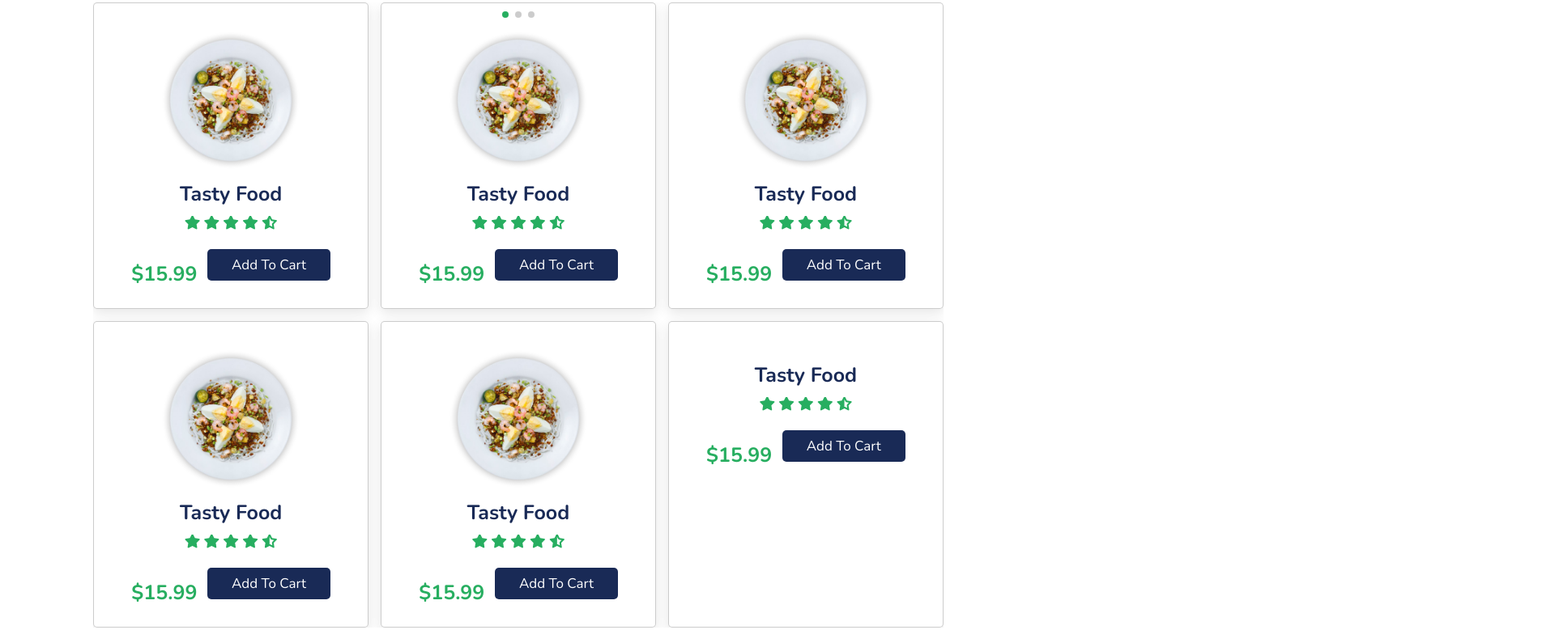
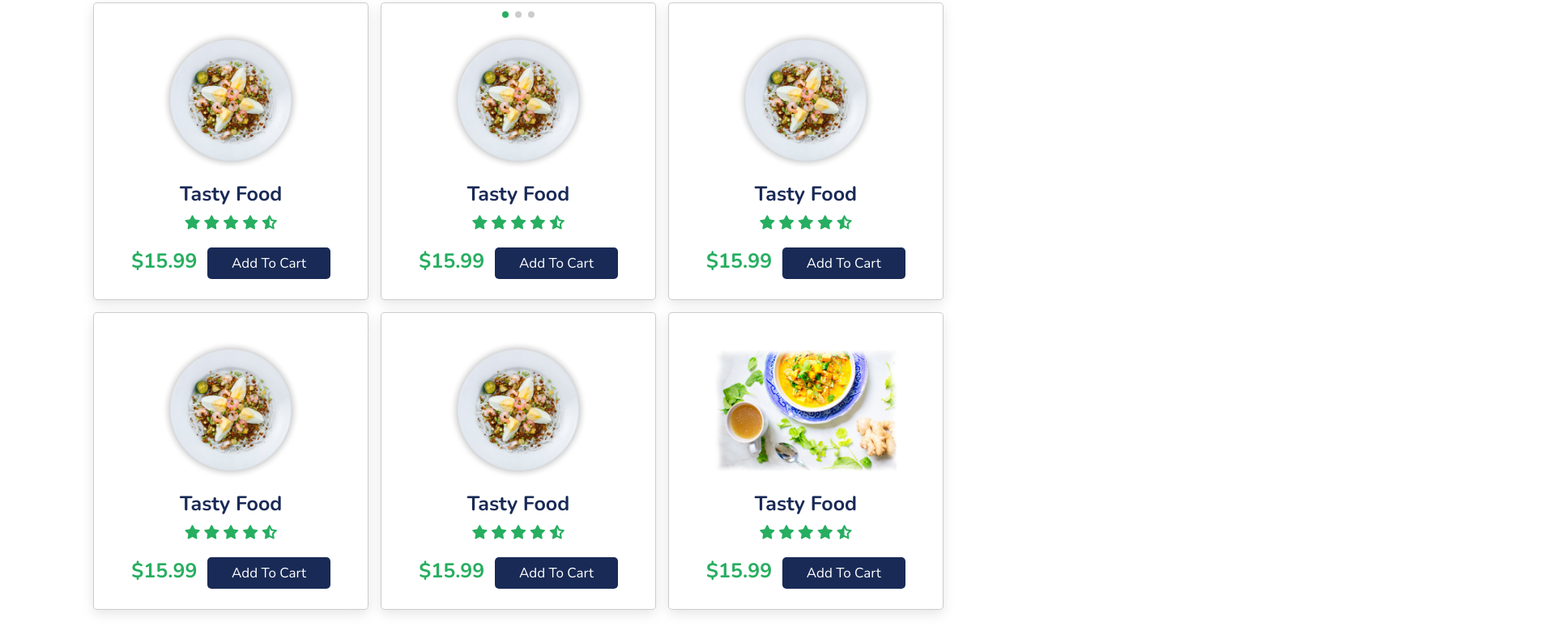
Before and after one commit to Christroa/food, a plain HTML site: page index.html in a window 1280 px wide. Shown: the part 764-1543 px from the top of the page at 81% size, 1920 px wide, since content can reach past the window. Drawn offline with nearby package versions, Linux system fonts and the light colour scheme.

Commit message:
updated html

```diff
--- a/app.css
+++ b/app.css
@@ -36,7 +36,6 @@
   text-transform: capitalize;
   -webkit-transition: all .2s linear;
   transition: all .2s linear;
-  overflow-x: hidden;
 }
 
 html {
--- a/index.html
+++ b/index.html
@@ -7,6 +7,7 @@
     <title>Food recipe</title>
     <link rel="stylesheet"href="https://unpkg.com/swiper@8/swiper-bundle.min.css"/>
     <!-- Fon awesome link-->
+    <link rel="stylesheet" href="https://cdnjs.cloudflare.com/ajax/libs/font-awesome/6.1.1/css/all.min.css" integrity="sha512-KfkfwYDsLkIlwQp6LFnl8zNdLGxu9YAA1QvwINks4PhcElQSvqcyVLLD9aMhXd13uQjoXtEKNosOWaZqXgel0g==" crossorigin="anonymous" referrerpolicy="no-referrer" />
     <link rel="stylesheet" href="/fontawesome/css/all.min.css">
     <link rel="stylesheet" href="app.css">
 </head>
@@ -168,7 +169,7 @@
             <div class="box">
                 <a href="" class="fas fa-heart"></a>
                 <a href="" class="fas fa-eye"></a>
-                <img src="images/Recipe Book/cUzk-T4BcLA.jpg" alt="">
+                <img src="images/Recipe Book/aboo.png" alt="">
                 <h3>tasty food</h3>
                 <div class="stars">
                     <i class="fas fa-star"></i>
```
